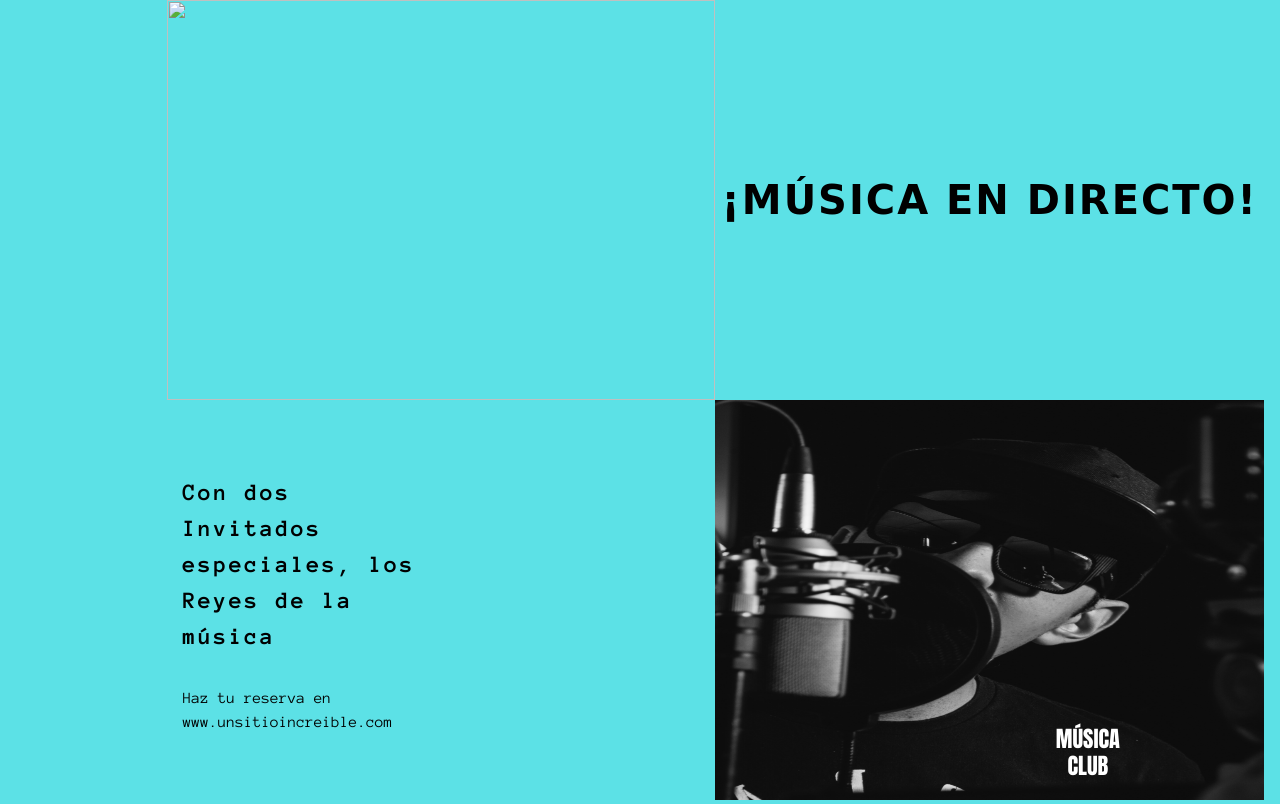
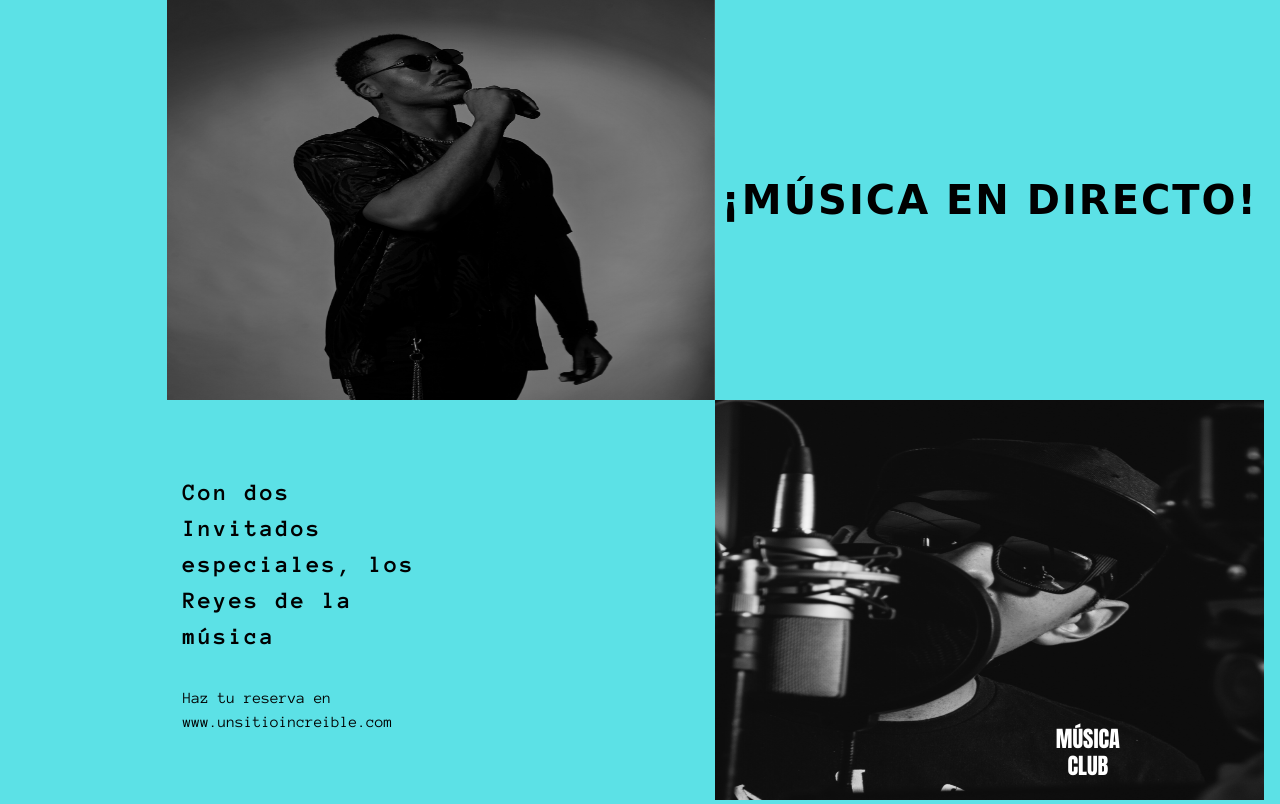
Before and after one commit to ajpruz/hack-5, a plain HTML site: page index.html in a window 1280 px wide. Drawn offline with Linux system fonts and the light colour scheme; a web font is replaced by a local one.

Commit message:
Update index.html

```diff
--- a/index.html
+++ b/index.html
@@ -16,7 +16,7 @@
     <main>
       <section class="white-line"></section>
       <section>
-        <div class="photo"><img src="img/1 (1).pngg" alt="" /></div>
+        <div class="photo"><img src="img/1 (1).png" alt="" /></div>
         <div class="text-section">
           <h2>Con dos Invitados especiales, los Reyes de la música</h2>
           <p>Haz tu reserva en www.unsitioincreible.com</p>
```
